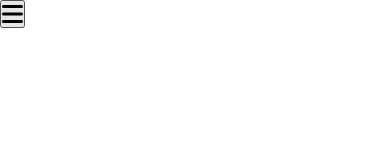
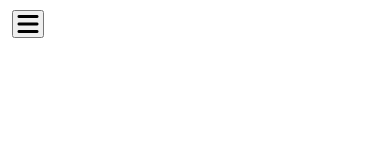
Before and after one commit to dev-mariana/portfolio-web, an Angular app: page / in a window 390 px wide. Shown: the top 160 px of the page. Built offline with nearby package versions, Linux system fonts and the light colour scheme.

Commit message:
reactoring navbar responsive

```diff
--- a/src/app/shared/components/header/header.component.html
+++ b/src/app/shared/components/header/header.component.html
@@ -9,11 +9,11 @@
   </nav>
 
   <div class="mobile">
-    <div class="menu-trigger">
-      <button (click)="toggle()">
-        <span><i class="fas fa-bars"></i></span>
+    <span class="menu-trigger">
+      <button class="btn-navbar" (click)="toggle()">
+        <i class="fas fa-bars"></i>
       </button>
-    </div>
+    </span>
     <nav [ngClass]="menuOpen ? 'show' : 'hidden'">
       <ul>
         <li>Início</li>
--- a/src/app/shared/components/header/header.component.scss
+++ b/src/app/shared/components/header/header.component.scss
@@ -51,6 +51,17 @@ li:hover {
     justify-content: flex-start;
   }
 
+  .menu-trigger {
+    position: absolute;
+    top: 10px;
+    left: 12px;
+    cursor: pointer;
+  }
+
+  .btn-navbar {
+    width: 2rem;
+  }
+
   ul {
     flex-direction: column;
   }
```
